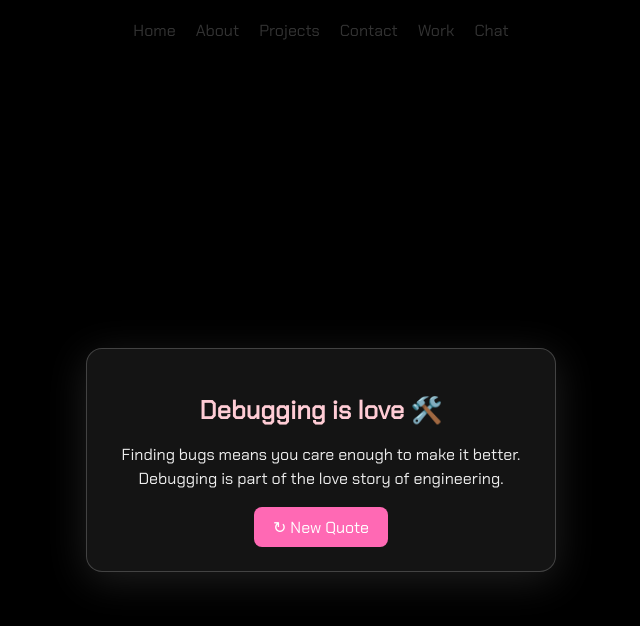
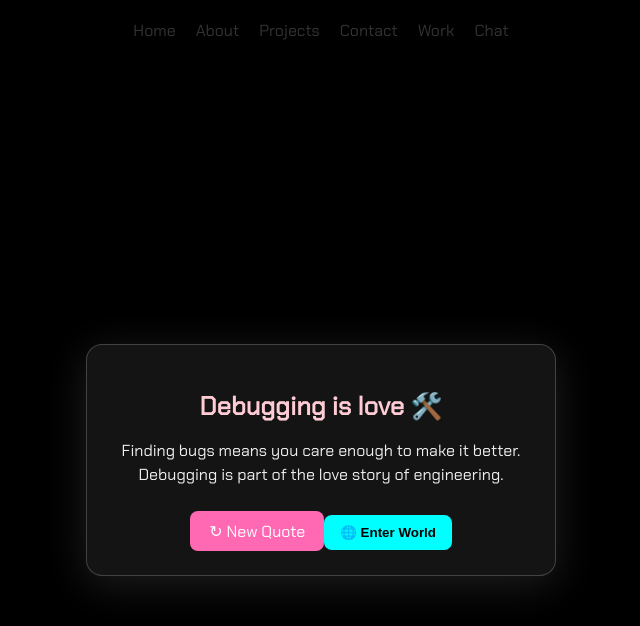
Before and after one commit to RevaLaxmi/RevaWP, a Next.js app: page /contact in a window 1280 px wide. Both pictures are taken after a click on the element 636 px from the left and 459 px from the top of the page. Shown: the top 626 px of the page, without its empty margins (319-959 px from the left). Built offline with nearby package versions, Linux system fonts and the light colour scheme.

Commit message:
enter world looking good

```diff
--- a/src/components/cube.css
+++ b/src/components/cube.css
@@ -107,3 +107,27 @@ body {
     transform: translateY(0);
   }
 }
+
+
+
+
+
+
+
+
+
+.enter-button {
+  margin-top: 12px;
+  padding: 10px 16px;
+  background: #00ffff;
+  color: black;
+  border: none;
+  border-radius: 8px;
+  cursor: pointer;
+  font-weight: bold;
+  transition: background 0.3s;
+}
+
+.enter-button:hover {
+  background: #00bfbf;
+}
--- a/src/components/cube.tsx
+++ b/src/components/cube.tsx
@@ -3,48 +3,49 @@
 import React, { useEffect, useRef, useState } from "react";
 import "./cube.css";
 import { gsap } from "gsap";
+import NeonGridWorld from "./NeonGridWorld"; // ✅ Import your 3D world
 
 const quotes = [
   {
     message: "✨ You're crushing it ✨",
-    explanation: "Every bug you fix and line you write brings you closer to mastery. Keep pushing forward!"
+    explanation: "Every bug you fix and line you write brings you closer to mastery. Keep pushing forward!",
   },
   {
     message: "Built with brain & heart 💡❤️",
-    explanation: "Great code isn’t just logic—it’s crafted with passion, empathy, and brilliance."
+    explanation: "Great code isn’t just logic—it’s crafted with passion, empathy, and brilliance.",
   },
   {
     message: "Debugging is love 🛠️",
-    explanation: "Finding bugs means you care enough to make it better. Debugging is part of the love story of engineering."
+    explanation: "Finding bugs means you care enough to make it better. Debugging is part of the love story of engineering.",
   },
   {
     message: "Keep building 💪",
-    explanation: "Your projects are your footprints in the digital world. Keep laying those bricks!"
+    explanation: "Your projects are your footprints in the digital world. Keep laying those bricks!",
   },
   {
     message: "Take a breath, you're doing great 🌸",
-    explanation: "Tech is intense—remember to pause, breathe, and appreciate how far you’ve come."
+    explanation: "Tech is intense—remember to pause, breathe, and appreciate how far you’ve come.",
   },
   {
     message: "Pixel perfect, heart full 💖",
-    explanation: "Design and logic blend when you create with love. And your users feel it!"
+    explanation: "Design and logic blend when you create with love. And your users feel it!",
   },
   {
     message: "You’re *the* main character 🎬",
-    explanation: "In your coding journey, you're the hero—navigating bugs, features, and breakthroughs."
+    explanation: "In your coding journey, you're the hero—navigating bugs, features, and breakthroughs.",
   },
   {
     message: "Code. Dance. Repeat 💃💻",
-    explanation: "Balance is key. Code hard, vibe harder. Creativity thrives when you’re playful too."
+    explanation: "Balance is key. Code hard, vibe harder. Creativity thrives when you’re playful too.",
   },
   {
     message: "Glitch? Nah, it's a feature 😉",
-    explanation: "Innovation often comes disguised as a glitch. Lean into unexpected outcomes."
+    explanation: "Innovation often comes disguised as a glitch. Lean into unexpected outcomes.",
   },
   {
     message: "Running on passion & pink 💗",
-    explanation: "Your energy is your superpower. Let it sparkle through every commit and component."
-  }
+    explanation: "Your energy is your superpower. Let it sparkle through every commit and component.",
+  },
 ];
 
 const Cube: React.FC = () => {
@@ -53,6 +54,7 @@ const Cube: React.FC = () => {
   const autoRotate = useRef(true);
   const animationFrameId = useRef<number>();
   const [selectedQuote, setSelectedQuote] = useState<{ message: string; explanation: string } | null>(null);
+  const [worldEntered, setWorldEntered] = useState(false); // ✅ Controls entry into 3D world
 
   useEffect(() => {
     const rotateCube = () => {
@@ -60,7 +62,7 @@ const Cube: React.FC = () => {
         rotation.current.y += 0.2;
         gsap.set(cubeRef.current, {
           rotateY: rotation.current.y,
-          rotateX: rotation.current.x
+          rotateX: rotation.current.x,
         });
       }
       animationFrameId.current = requestAnimationFrame(rotateCube);
@@ -95,14 +97,22 @@ const Cube: React.FC = () => {
         setTimeout(() => {
           setSelectedQuote(randomQuote);
         }, 500);
-      }
+      },
     });
+  };
+
+  const handleEnterWorld = () => {
+    setWorldEntered(true);
   };
 
   const handleRetry = () => {
     setSelectedQuote(null);
     autoRotate.current = true;
   };
+
+  if (worldEntered) {
+    return <NeonGridWorld />; // ✅ Show the 3D world when triggered
+  }
 
   return (
     <div className="cube-container">
@@ -122,6 +132,7 @@ const Cube: React.FC = () => {
           <h2 className="quote-message">{selectedQuote.message}</h2>
           <p className="quote-explanation">{selectedQuote.explanation}</p>
           <button className="retry-button" onClick={handleRetry}>↻ New Quote</button>
+          <button className="enter-button" onClick={handleEnterWorld}>🌐 Enter World</button>
         </div>
       )}
     </div>
```
